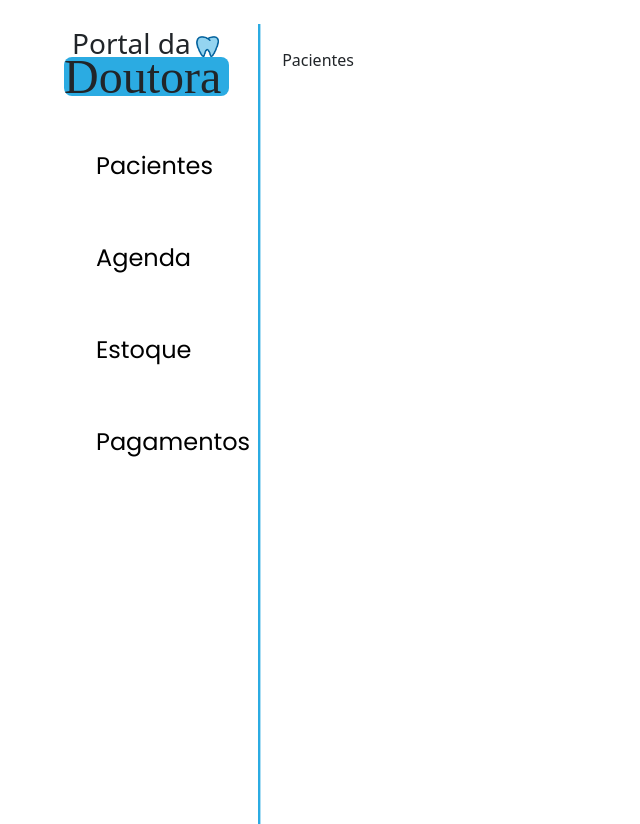
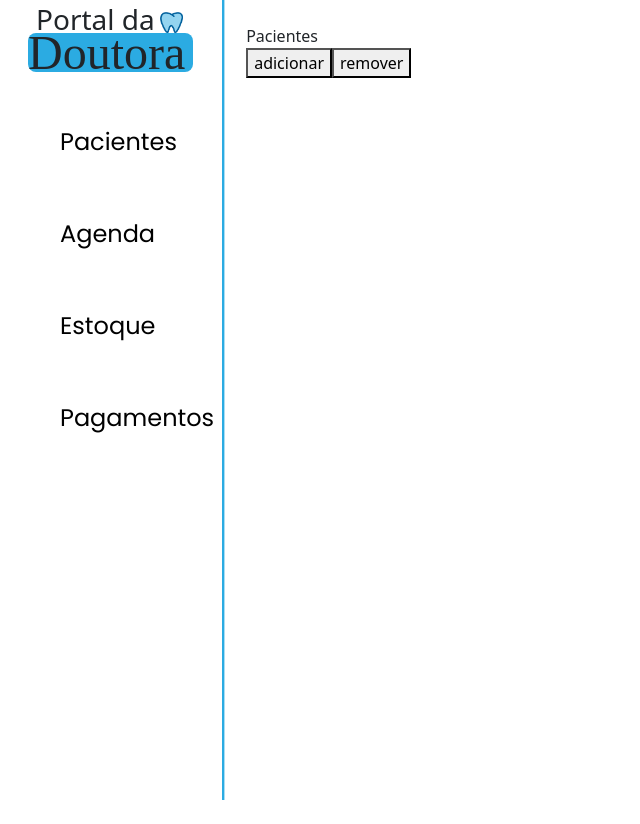
Before and after one commit to dsm-cefet-rj/ti-2024-1-grupo-8-1, a React (Create React App) app: page / in a window 1280 px wide. Both pictures are taken after a click on the button "Pacientes". Shown: the whole page, without its empty margins (0-640 px from the left). After the commit the page ends 800 px from the top, so only its background shows below. Built offline with nearby package versions, Linux system fonts and the light colour scheme; a web font is replaced by a local one.

Commit message:
Ajeitei umas coisas de diversos arquivos

```diff
--- a/package.json
+++ b/package.json
@@ -10,7 +10,7 @@
     "react": "^18.2.0",
     "react-bootstrap": "^2.10.2",
     "react-dom": "^18.2.0",
-    "react-scripts": "5.0.1",
+    "react-scripts": "^5.0.1",
     "web-vitals": "^2.1.4"
   },
   "scripts": {
--- a/src/App.js
+++ b/src/App.js
@@ -5,9 +5,7 @@ import './styles.css';
 
 function App() {
   return (
-    <div className="container">
       <NavApp />
-    </div>
   );
 }
 
--- a/src/ComponentesPagamentos/Body.css
+++ b/src/ComponentesPagamentos/Body.css
@@ -1,4 +1,3 @@
 .Body{
     padding-left: 420px;
-
 }
--- a/src/NavApp.jsx
+++ b/src/NavApp.jsx
@@ -40,7 +40,6 @@ function NavApp() {
   };
 
   return (
-    <div className='corpo'>
       <div className='container'>
         <nav className="side-bar">
           <div className="logo">
@@ -50,7 +49,6 @@ function NavApp() {
             </div>
             <div className="escrita2">Doutora</div>
           </div>
-
           <ul>
             <li className="side-bar-item">
               <button id="BtnPacientes" onClick={handleClickPacientes} className="aba">
@@ -78,8 +76,6 @@ function NavApp() {
         {exibirAgenda && <Agenda />}
         {exibirEstoque && <Estoque />}
         {exibirPagamentos && <Pagamentos />}
-
-    </div>
       </div>
   );
 }
--- a/src/Pacientes.jsx
+++ b/src/Pacientes.jsx
@@ -7,7 +7,12 @@ function Pacientes() {
       <div className="cabecalho">
         Pacientes
       </div>
-
+      <div>
+        <div>
+          <button>adicionar</button>
+          <button>remover</button>
+        </div>
+      </div>
    </div>
   );
 }
--- a/src/Pagamentos.jsx
+++ b/src/Pagamentos.jsx
@@ -97,18 +97,15 @@ function Pagamentos() {
 
 
   return (
-
     <div className="corpo">
       <div className="cabecalho">
-            Pagamentos
+        <h1>Pagamentos</h1>
       </div>
         <button type="button" id="pagamentos-voltar-btn" onClick={handleClickBotaoVoltar} className="btn voltar">Voltar</button>
         <div className='container-lg'>
           <div onClick={handleClickExibirBotaoAdd}>
             {exibirBotaoAdd && <button type="button" id="pagamentos-adicionar-btn" onClick={handleClickAdd} className="btn btn-primary btn-lg">Adicionar</button>}
           </div>
-
-
           <div onClick={handleClickExibirBotaoData}>
            {exibirBotaoData && <button type="button" id="pagamentos-pagData-btn" onClick={handleClickPagData} className="btn btn-primary btn-lg">Ver pagamentos de uma data</button>}
           </div>
@@ -116,19 +113,14 @@ function Pagamentos() {
             {exibirBotaoPaci && <button type="button" id="pagamentos-pagPaci-btn" onClick={handleClickPagPaci}  className="btn btn-primary btn-lg">Ver pagamentos por paciente</button> }
           </div>
           <div onClick={handleClickExibirBotaoMes}>
-
-
             {exibirBotaoMes && <button type="button" id="pagamentos-pagMes-btn" onClick={handleClickPagMes}  className="btn btn-primary btn-lg">Ver pagamentos por mês</button>}
           </div>
-
             {exibirAdd && <AddPag />}
             {exibirPagData && <PagData />}
             {exibirPagPaci && <PagPaci />}
             {exibirPagMes && <PagMes />}
-
           </div>
         </div>
-
       );
 }
 
--- a/src/styles.css
+++ b/src/styles.css
@@ -174,7 +174,6 @@ body{
 }
 
 
-
 .btn-lg{
     margin-right: 10px;
     margin-top: 10px;
@@ -187,5 +186,6 @@ body{
 .container {
     display: flex;
     justify-content: space-between;
-  }
+    padding: 0vh 0vh 0vh 0vh;
+}
 /* 00609C */
```
Also changed, not shown: src/ComponentesPagamentos/Header.css (indentation only), 1 other file (tests, documents, lock files or other folders). Lines whose indentation alone changed are shown as unchanged.
